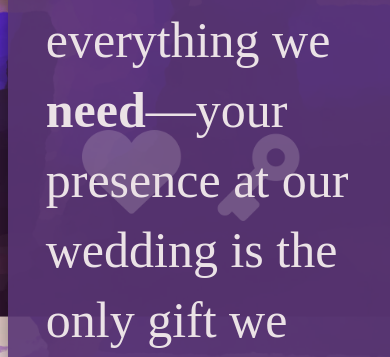
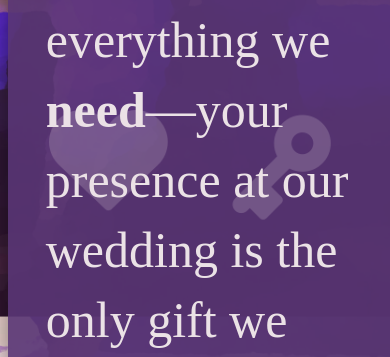
Before and after one commit to bryanchambers/gordonwedding, a Flask app: page /gifts in a window 390 px wide. Shown: the part 587-944 px from the top of the page. Run offline with Flask 2, Linux system fonts and the light colour scheme; some web fonts are replaced.

Commit message:
Adjusting bottom nav styling

```diff
--- a/static/styles.css
+++ b/static/styles.css
@@ -320,16 +320,12 @@ form textarea {
         border-radius: 0px 0px 7px 7px;
     }
 
-    #bottom-nav {
-        padding:    15px;
-    }
-
     #bottom-nav a {
-        padding: 7px;
+        padding: 20px;
     }
 
     #bottom-nav img {
-        height: 100px;
+        height: 120px;
     }
 
     .login-logout {
```
